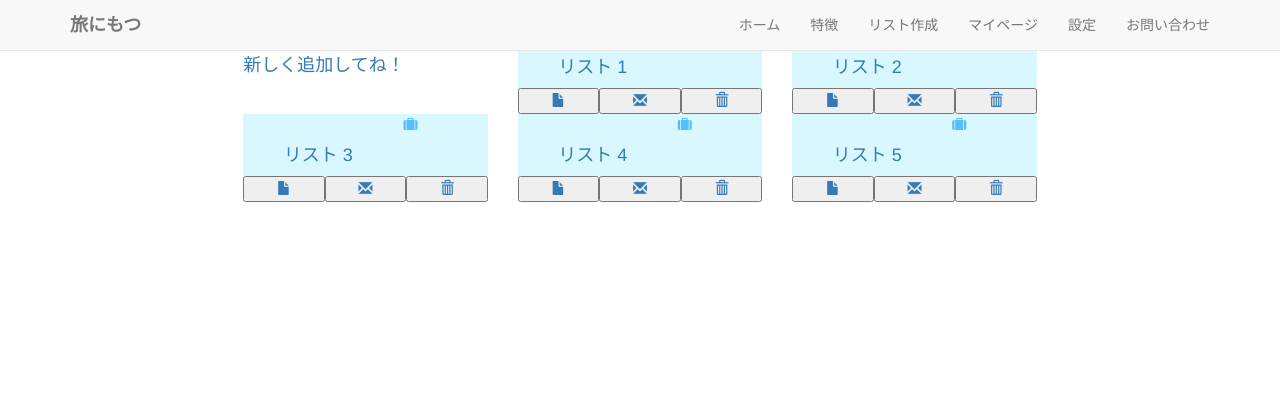
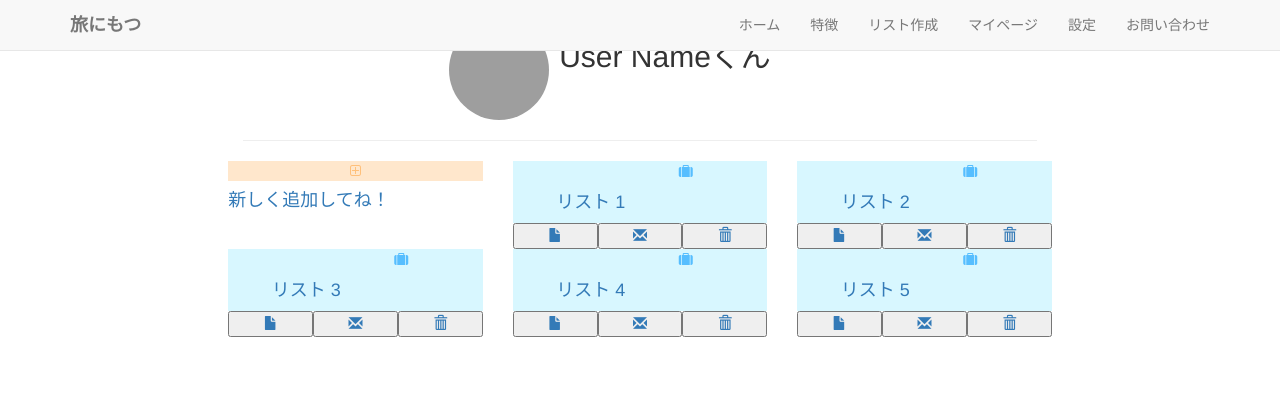
Before and after one commit to otomoyoshi/atom, a PHP site: page /myPage.php in a window 1280 px wide. Shown: the top 420 px of the page. Run offline with PHP 8.4, Linux system fonts and the light colour scheme; some libraries are stand-ins or nearby versions; some web fonts are replaced; grey boxes are pictures that could not be loaded.

Commit message:
init commit

```diff
--- a/theme/template/myPage.php
+++ b/theme/template/myPage.php
@@ -19,14 +19,31 @@
 
     <div id="headerwrap">
       <link rel="stylesheet" href="https://maxcdn.bootstrapcdn.com/font-awesome/4.6.1/css/font-awesome.min.css">
+      <!-- 薄い白で囲まれてるメインのディブ -->
       <div class="col-md-8 col-sm-8 col-xs-10 col-md-offset-2 col-sm-offset-2 col-xs-offset-1 akihiro_main_div">
         <div class="container-fluid">
 
           <div class="row">
-            <div>
-              <input type="text" name="">
-            </div>
+
+             <!-- ユーザー情報 -->
+              <div class="col-md-6 col-md-offset-3" style="padding-top: 20px">
+                <div class="media">
+                  <a class="pull-left" href="#">
+                    <img class="media-object dp img-circle" src="https://pbs.twimg.com/profile_images/1653420268/DSC00234_bigger.JPG" style="width: 100px;height:100px;">
+                  </a>
+                  <div class="media-body">
+                    <h2 class="mypage_username">User Nameくん</h2>
+                  </div>
+                </div>
+              </div>
+
           </div>
+
+          <div>
+            <hr>
+          </div>
+
+        </div>
 
         <!-- リスト全体 -->
           <div class="row">
```
Also changed, not shown: theme/assets/css/akihiro_mypage.css (+14 -0 lines).
